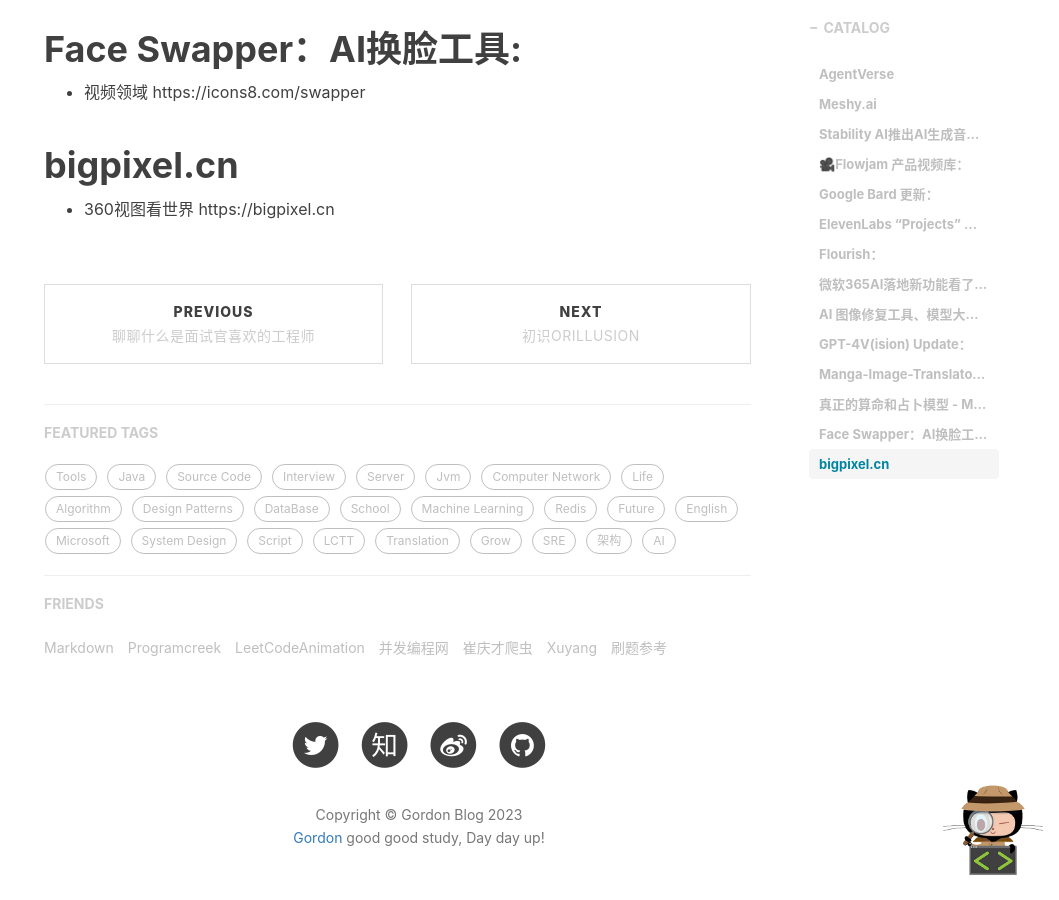
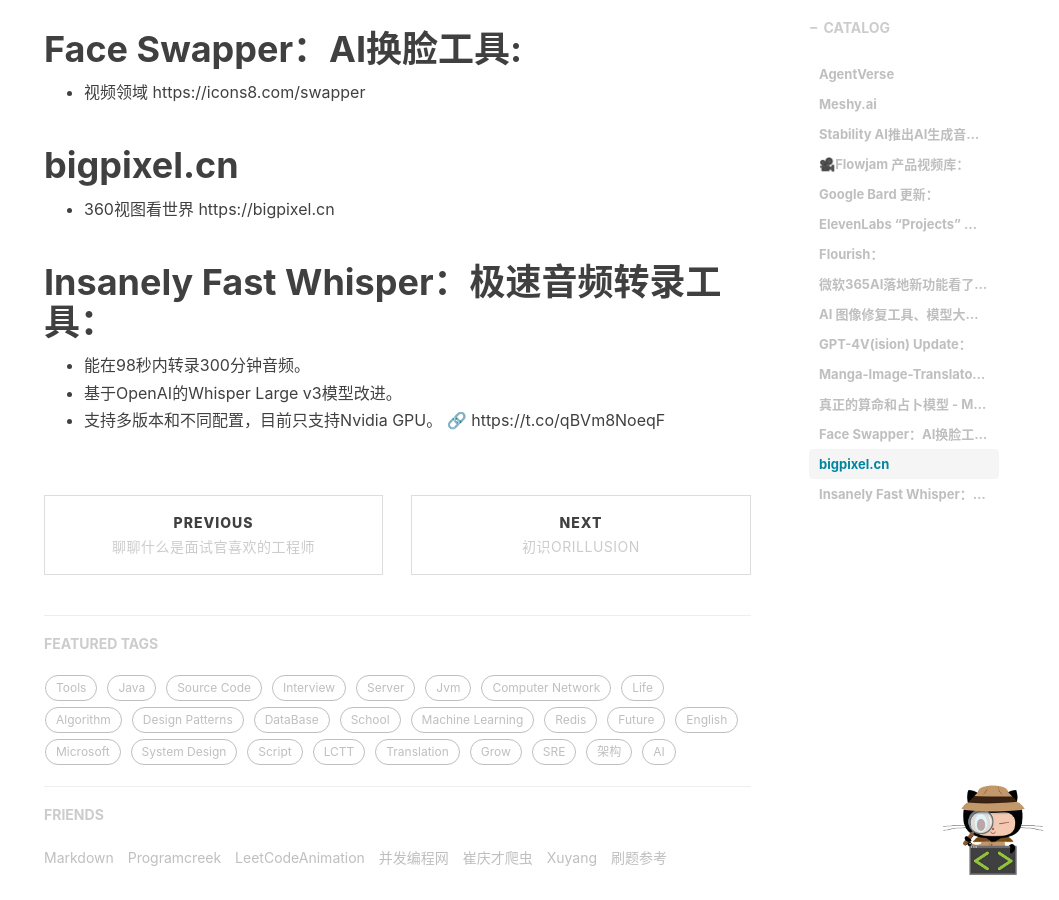
Before and after one commit to Gordon-Deng/Gordon-Deng.github.io, a Jekyll site: the page built from _posts/2023-09-12-ai学徒日记.markdown, in a window 1280 px wide and 900 px high, scrolled down 3537 px. Shown: the whole window, without its empty margins (221-1280 px from the left). Built offline with Jekyll 4.4.1, drawn with Linux system fonts in a browser that asks for light colours; nearby versions of some CDN libraries; comment, search, counter and statistics services are not loaded.

Commit message:
Update 2023-09-12-ai学徒日记.markdown

```diff
--- a/_posts/2023-09-12-ai学徒日记.markdown
+++ b/_posts/2023-09-12-ai学徒日记.markdown
@@ -104,3 +104,9 @@
 # bigpixel.cn
 - 360视图看世界
 https://bigpixel.cn
+
+# Insanely Fast Whisper：极速音频转录工具：
+- 能在98秒内转录300分钟音频。
+- 基于OpenAI的Whisper Large v3模型改进。
+- 支持多版本和不同配置，目前只支持Nvidia GPU。
+🔗 https://t.co/qBVm8NoeqF
```
